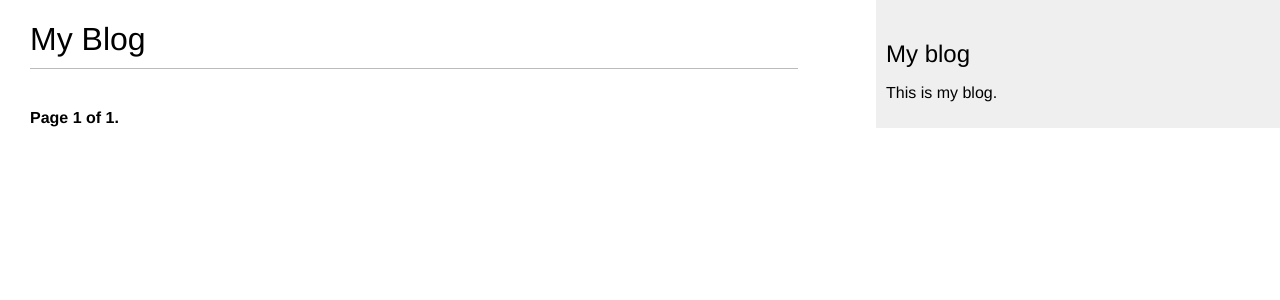
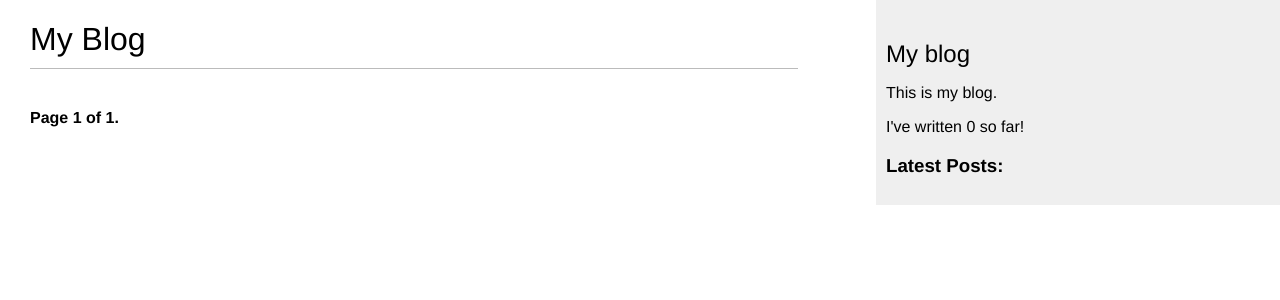
Before and after one commit to ArCaneSec/Django4byExamples, a Django app: page /blog/ in a window 1280 px wide. Shown: the top 300 px of the page. Run offline with Django 4.2, Linux system fonts and the light colour scheme; data that the repository does not hold is empty.

Commit message:
added custom templates, new feature, latest posts

```diff
--- /dev/null
+++ b/blog/managers.py
@@ -0,0 +1,7 @@
+from django.db import models
+from . import models as m
+
+
+class PublishedManager(models.Manager):
+    def get_queryset(self):
+        return super().get_queryset().filter(status=m.Post.Status.PUBLISHED)
--- a/blog/models.py
+++ b/blog/models.py
@@ -3,6 +3,8 @@ from django.utils import timezone
 from django.urls import reverse
 from django.contrib.auth.models import User
 from taggit.managers import TaggableManager
+from . import managers
+
 
 # Create your models here.
 class Post(models.Model):
@@ -18,6 +20,8 @@ class Post(models.Model):
         DRAFT = "DF", "Draft"
         PUBLISHED = "PB", "Published"
 
+    objects = models.Manager()
+    published = managers.PublishedManager()
     tags = TaggableManager()
 
     author = models.ForeignKey(
--- a/blog/templates/blog/base.html
+++ b/blog/templates/blog/base.html
@@ -1,3 +1,4 @@
+{% load blog_tags %}
 {% load static %}
 <!DOCTYPE html>
 <html>
@@ -13,6 +14,9 @@
  <div id="sidebar">
  <h2>My blog</h2>
  <p>This is my blog.</p>
+ <p>I've written {% total_posts %} so far!</p>
+ <h3 class="latest_posts">Latest Posts:</h3>
+ {% show_latest_posts 3  %}
  </div>
 </body>
 </html>
--- /dev/null
+++ b/blog/templatetags/blog_tags.py
@@ -0,0 +1,13 @@
+from django import template
+from ..models import Post
+
+register = template.Library()
+
+@register.simple_tag()
+def total_posts():
+    return Post.published.count()
+
+@register.inclusion_tag("blog/post/latest_posts.html")
+def show_latest_posts(count=5):
+    latest_posts = Post.published.order_by("-publish")[:count]
+    return {"latest_posts": latest_posts}
```
Also changed, not shown: blog/templatetags/__init__.py (added).
